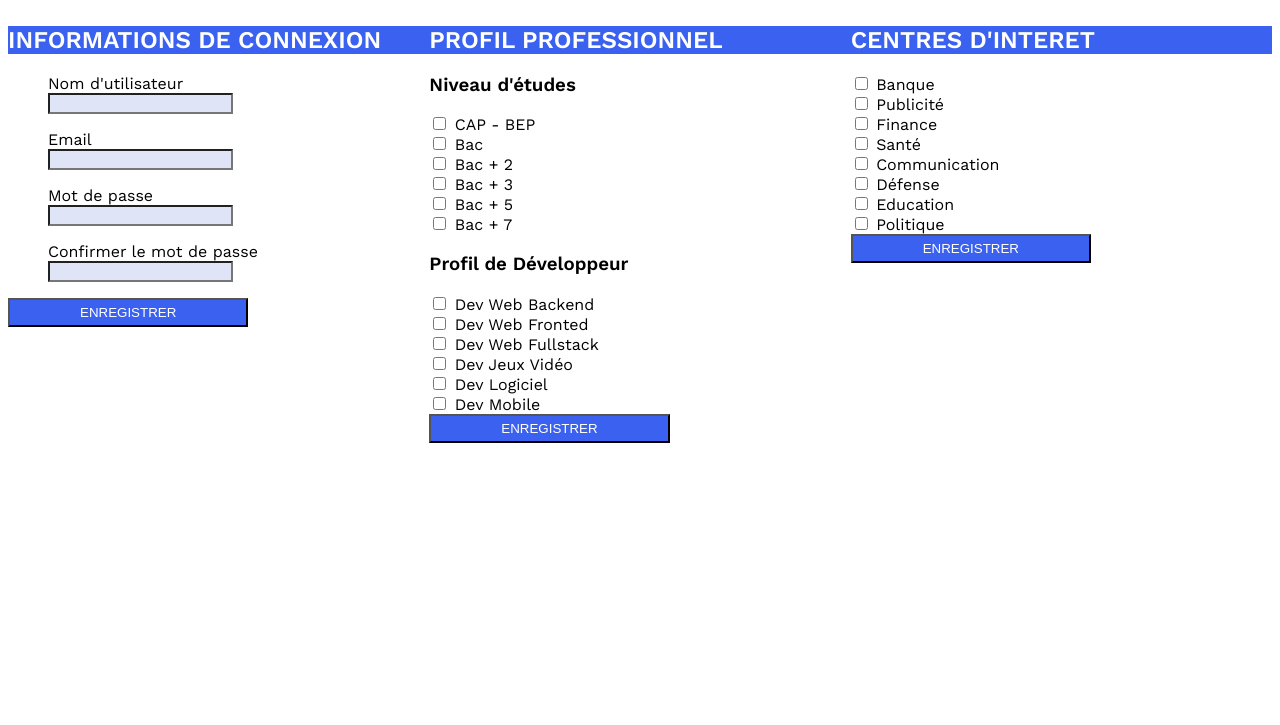
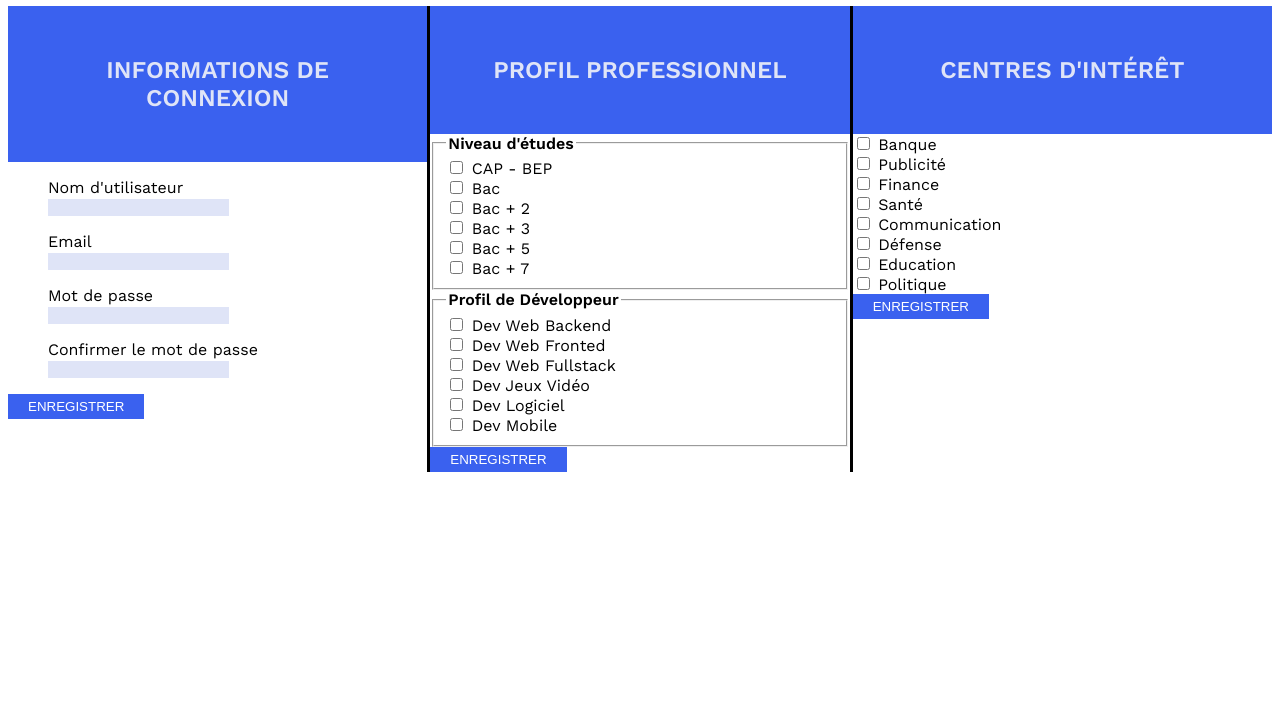
Before and after one commit to Syndicalix/res03-ran-j10, a plain HTML site: page index.html in a window 1280 px wide. Shown: the part 75-800 px from the top of the page. Drawn offline with nearby package versions, Linux system fonts and the light colour scheme.

Commit message:
update update

```diff
--- a/index.html
+++ b/index.html
@@ -10,7 +10,7 @@
 
     <body>
         <header>
-            <h1>COMPLETEZ VOTRE PROFIL</h1>
+            <h1>COMPLÉTEZ VOTRE PROFIL</h1>
         </header>
         <section class="container">
             <section class="col1">
@@ -40,7 +40,8 @@
             <section class="col2">
                 <h2>PROFIL PROFESSIONNEL</h2>
 
-                    <h3>Niveau d'études</h3>
+                    <fieldset id="col">
+                        <legend><strong>Niveau d'études</strong></legend>
 
                             <input type="checkbox" id="Capbep" name="Capbep" value="Capbep">
                             <label for="Capbep">CAP - BEP</label><br>
@@ -59,9 +60,10 @@
 
                             <input type="checkbox" id="Bac7" name="Bac7" value="Bac7">
                             <label for="Bac7">Bac + 7</label><br>
+                    </fieldset>
 
-
-                    <h3>Profil de Développeur</h3>
+                    <fieldset>
+                        <legend><strong>Profil de Développeur</strong></legend>
 
                         <input type="checkbox" id="Devback" name="Devback" value="Devback">
                         <label for="Devback">Dev Web Backend</label><br>
@@ -80,13 +82,13 @@
 
                         <input type="checkbox" id="Devmob" name="Devmob" value="Devmob">
                         <label for="Devmob">Dev Mobile</label><br>
-
+                    </fieldset>
                             <form>
                                <a href="cv.phtml" target="_blank"> <input type="button" value="ENREGISTRER"></a>
                            </form>
             </section>
             <section class="col3">
-                <h2>CENTRES D'INTERET</h2>
+                <h2>CENTRES D'INTÉRÊT</h2>
 
                         <input type="checkbox" id="Bank" name="Bank" value="Bank">
                         <label for="Bank">Banque</label><br>
--- a/style.css
+++ b/style.css
@@ -8,8 +8,11 @@ header > h1 {
 }
 
 section > h2 {
+    margin:0;
     background-color:#3a61ef;
-    color:white;
+    color:#dfe4f7;
+    text-align:center;
+    padding:50px;
 }
 
 .container {
@@ -21,6 +24,8 @@ section > h2 {
 
 .col2 {
     width:50%;
+    border-left-style:solid;
+    border-right-style:solid;
 }
 
 .col3 {
@@ -34,11 +39,16 @@ ul {
 form > a > input {
     color: white;
     background-color:#3a61ef;
-    padding: 5px 70px;
+    padding: 5px 20px;
 }
 
 input {
     background-color:#dfe4f7;
+    border:none;
+}
+
+.col {
+    column-width:100px;
 }
 /*
 font-family: 'Oswald', sans-serif;
```
Lines whose indentation alone changed are shown as unchanged.
